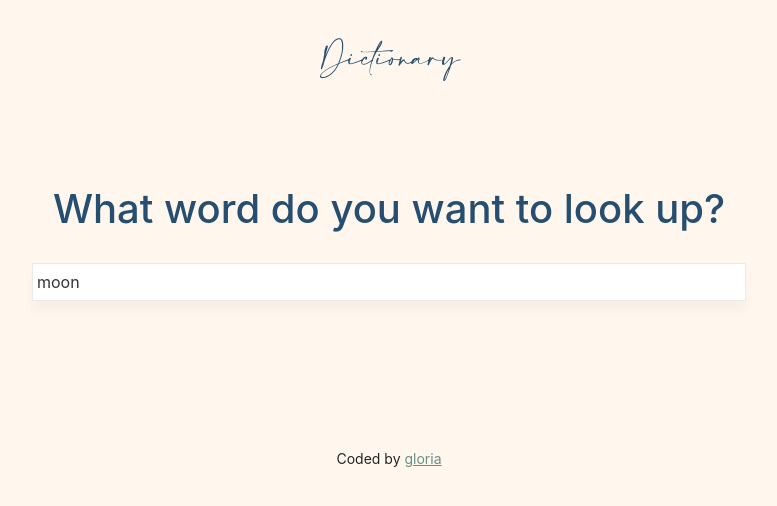
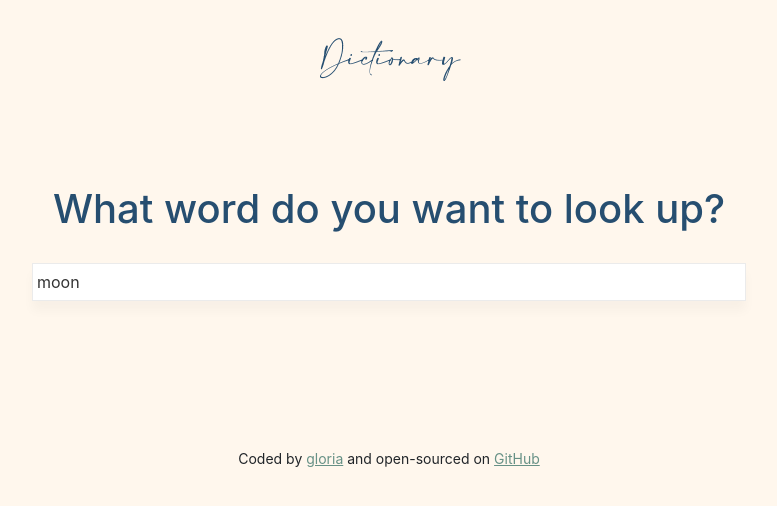
Before and after one commit to gloriatoth/react-dictionary-search, a React (Create React App) app: page / in a window 1280 px wide. Shown: the top 506 px of the page, without its empty margins (251-1028 px from the left). Built offline with nearby package versions, Linux system fonts and the light colour scheme; no server answers.

Commit message:
Updated footer

```diff
--- a/src/App.js
+++ b/src/App.js
@@ -22,6 +22,14 @@
               rel="noreferrer"
             >
               gloria
+            </a>{" "}
+            and open-sourced on{" "}
+            <a
+              href="https://github.com/gloriatoth/react-dictionary-search"
+              target="_blank"
+              rel="noreferrer"
+            >
+              GitHub
             </a>
           </small>
         </footer>
```
